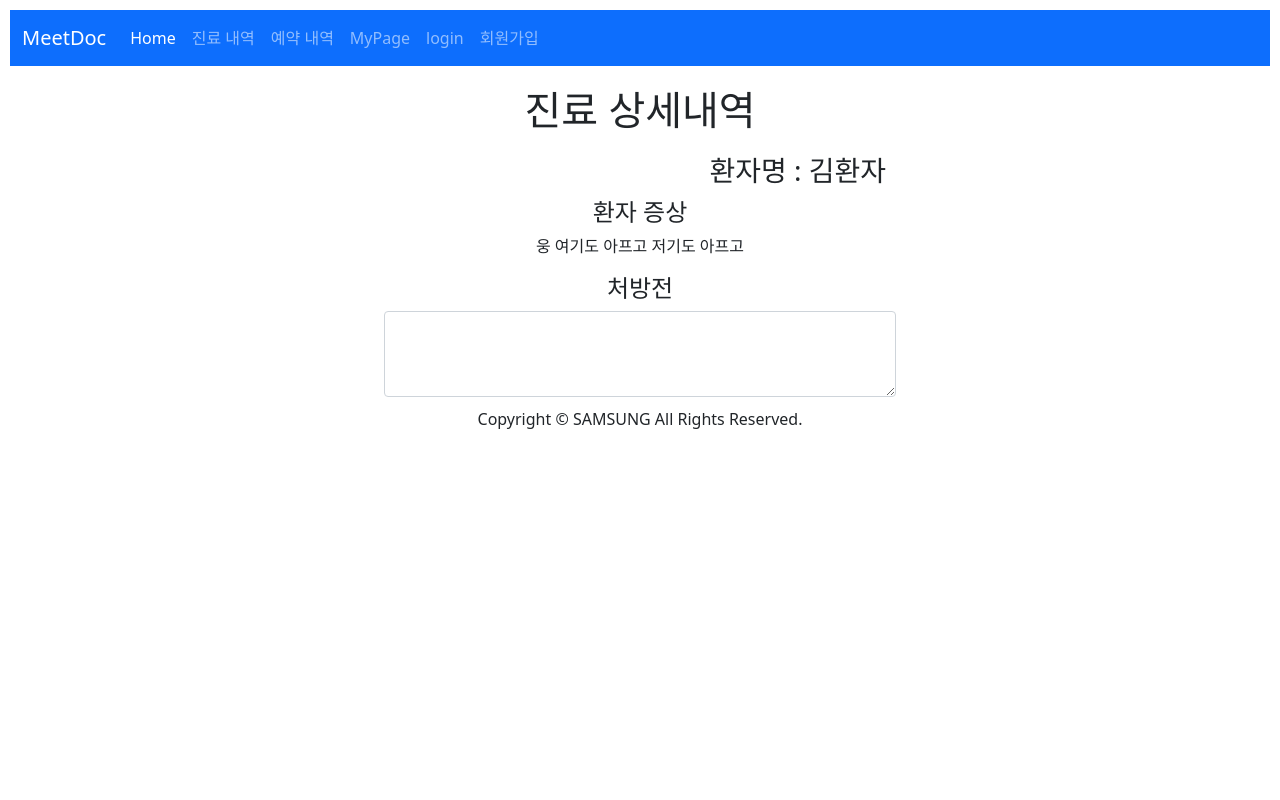
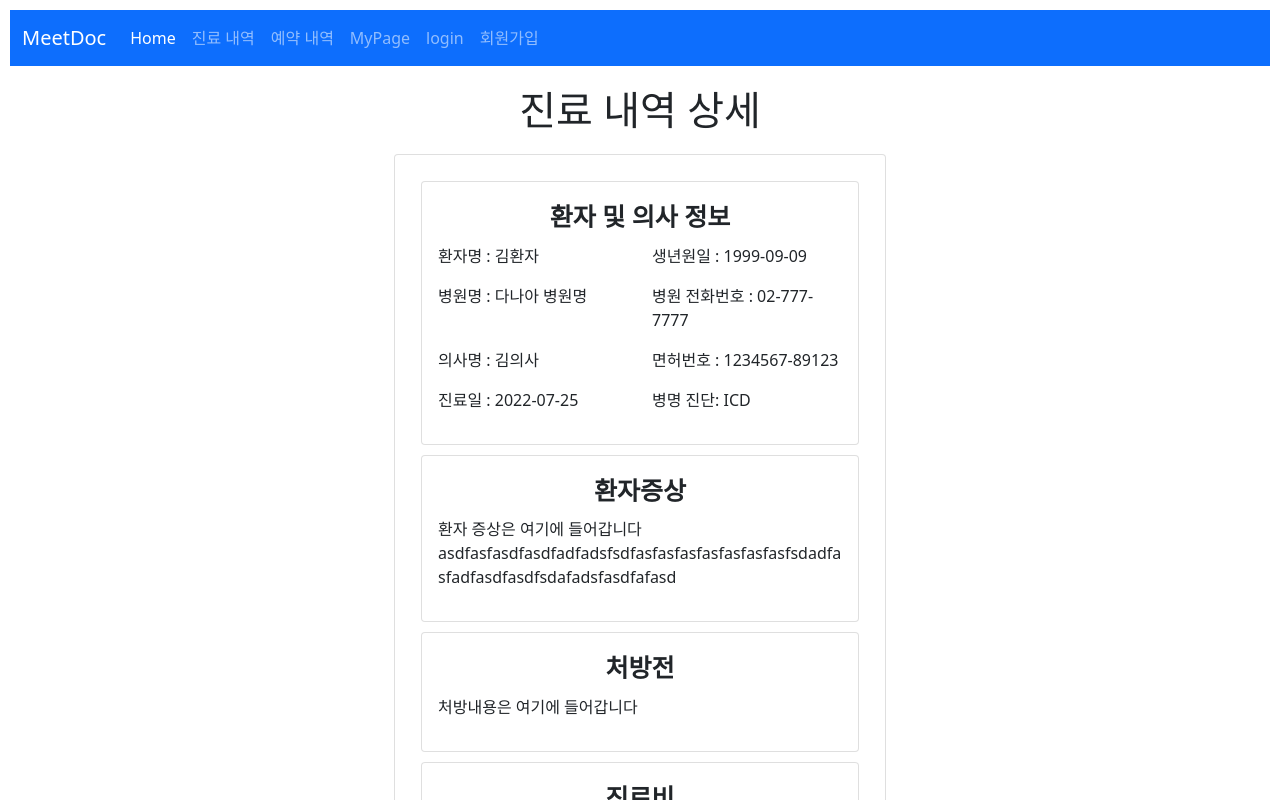
Before and after one commit to pingu9/meetdoc, a Vue app in the folder frontend/: page /chart/detail/1 in a window 1280 px wide. Shown: the top 800 px of the page. Built offline with nearby package versions, Linux system fonts and the light colour scheme.

Commit message:
[S07P12A302-92] feat: Add Chart Detail page
Add Chart Detail page

```diff
--- a/frontend/src/views/BookHistory.vue
+++ b/frontend/src/views/BookHistory.vue
@@ -120,4 +120,8 @@ export default {
     width:60%;
     height:60%;
   }
+
+  #cancel:hover{
+    cursor: pointer;
+  }
 </style>
--- a/frontend/src/views/BookRequest.vue
+++ b/frontend/src/views/BookRequest.vue
@@ -41,7 +41,7 @@ export default {
     let month = todayDate.getMonth() + 1;
     let mm = month < 10 ? '0' + month : month;
     let dd = String(todayDate.getDate() < 10 ? '0' + todayDate.getDate() : todayDate.getDate());
-    let hou = String(todayDate.getHours() > 10 ? todayDate.getHours() - 12 : todayDate.getHours());
+    let hou = String(todayDate.getHours() > 12 ? todayDate.getHours() - 12 : todayDate.getHours());
     let min = '';
     let minuates = todayDate.getMinutes();
      //min 30분 단위 설정
--- a/frontend/src/views/ChartDetail.vue
+++ b/frontend/src/views/ChartDetail.vue
@@ -1,14 +1,61 @@
 <template>
 <div class="container-body">
-    <h1>진료 상세내역</h1>
-    <h3>환자명 : {{chartDetail.userName}}</h3>
-    <h4>환자 증상</h4>
-    <p>웅 여기도 아프고 저기도 아프고</p>
-    <div class="h4">
-        <label for="exampleFormControlTextarea1" class="form-label">처방전</label>
-        <textarea class="form-control" id="exampleFormControlTextarea1" rows="3"></textarea>
+    <h1>진료 내역 상세</h1>
+    <div class="container-card">
+      <div class="card">
+        <div class="card-body">
+           <div class="card">
+            <div class="card-body">
+                <p class="card-title">환자 및 의사 정보</p>
+                <div class="info-body">
+                    <div class="row">
+                        <div class="col"><p class="chartDetailData">환자명 : 김환자</p></div>
+                        <div class="col"><p class="chartDetailData">생년원일 : 1999-09-09</p></div>
+                    </div>
+                    <div class="row">
+                        <div class="col"><p class="chartDetailData">병원명 : 다나아 병원명</p></div>
+                        <div class="col"><p class="chartDetailData">병원 전화번호 : 02-777-7777</p></div>
+                    </div>
+                    <div class="row">
+                        <div class="col"><p class="chartDetailData">의사명 : 김의사</p></div>
+                    <div class="col"><p class="chartDetailData">면허번호 : 1234567-89123</p></div>
+                    </div>
+                    <div class="row">
+                        <div class="col"><p class="chartDetailData">진료일 : 2022-07-25</p></div>
+                        <div class="col"><p class="chartDetailData">병명 진단: ICD</p></div>
+                    </div>
+                </div>
+            </div>
+          </div>
+          <div class="card">
+            <div class="card-body">
+                <p class="card-title">환자증상</p>
+                <div class="symptom">
+                    <p class="chartDetailData">환자 증상은 여기에 들어갑니다asdfasfasdfasdfadfadsfsdfasfasfasfasfasfasfasfsdadfasfadfasdfasdfsdafadsfasdfafasd</p>
+                </div>
+            </div>
+          </div>
+          <div class="card">
+            <div class="card-body">
+                <p class="card-title">처방전</p>
+                <div class="prescription">
+                    <p class="chartDetailData">처방내용은 여기에 들어갑니다</p>
+                </div>
+            </div>
+          </div>
+          <div class="card">
+            <div class="card-body">
+            <p class="card-title">진료비</p>
+            <div class="charge">
+                <h4>Charge : $125.85</h4>
+            </div>
+            </div>
+        </div>
+        </div>
+      </div>
     </div>
-</div>
+    <a href="/chart/list" class="btn btn-primary">확인</a>
+  </div>
 </template>
 
 <script>
@@ -26,4 +73,9 @@ h3{
     text-align: right;
     margin: 10px;
 }
+
+.chartDetailData{
+    text-align: left;
+}
+
 </style>
--- a/frontend/src/views/DoctorList.vue
+++ b/frontend/src/views/DoctorList.vue
@@ -1,7 +1,6 @@
 <template>
-  <div>
-    <h1>doctor list - 진료과</h1>
-    <!-- Button trigger modal -->
+  <div class="container-body">
+    <h1>소아청소년과 의사 리스트</h1><!--진료과 선택시 해당 진료과가 '소아청소년과' 자리에 오도록! -->
     <div class="card w-90" v-for="(list, idx) in $store.state.doctors" :key="idx" id="container-card" data-bs-toggle="modal" data-bs-target="#doctorDtail">
         <div class="card-body">
         <h5 class="card-title">{{list.name}}</h5>
--- a/frontend/src/views/HomePage.vue
+++ b/frontend/src/views/HomePage.vue
@@ -1,6 +1,5 @@
 <template>
   <div>
-    <h4>HomePage 입니다.</h4>
     <div class="alert alert-primary" role="alert">
     예약하신 진료시간이 다 되었습니다. <a href="#" class="alert-link">진료실 링크여기</a> 진료실에 입장해주세요!
     </div>
```
